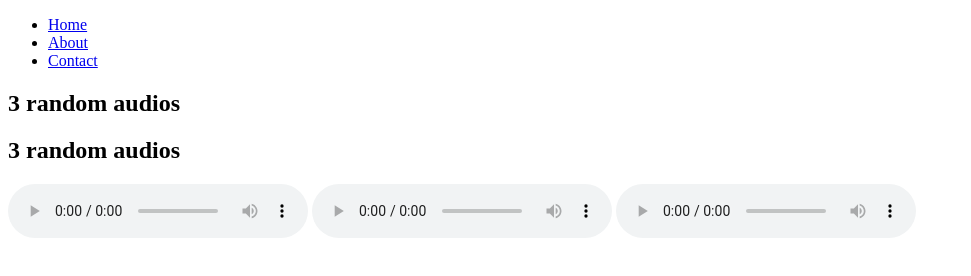
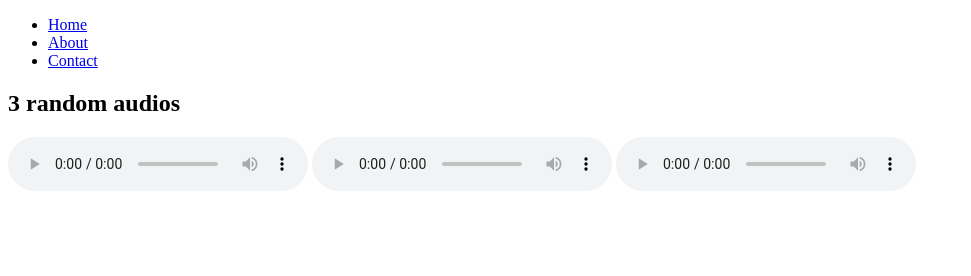
Before and after one commit to acciojob/semantic-navbar-and-audios-varungowdamj, a website: page main.html in a window 1280 px wide. Shown: the whole page, without its empty margins (0-971 px from the left). Drawn offline with Linux system fonts and the light colour scheme.

Commit message:
created a submission

```diff
--- a/main.html
+++ b/main.html
@@ -18,8 +18,6 @@
     <!-- Audio Section -->
     <section>
         <h2>3 random audios</h2>
-        <section>
-    <h2>3 random audios</h2>
         <audio controls>
             <source src="http://commondatastorage.googleapis.com/codeskulptor-demos/DDR_assets/Kangaroo_MusiQue_-_The_Neverwritten_Role_Playing_Game.mp3" type="audio/mpeg">
             Your browser does not support the audio element.
@@ -33,7 +31,5 @@
             Your browser does not support the audio element.
         </audio>
     </section>
-
-    </section>
 </body>
 </html>
```
Lines whose indentation alone changed are shown as unchanged.
